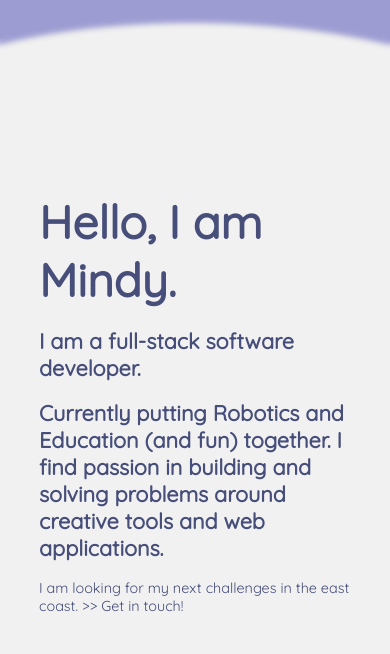
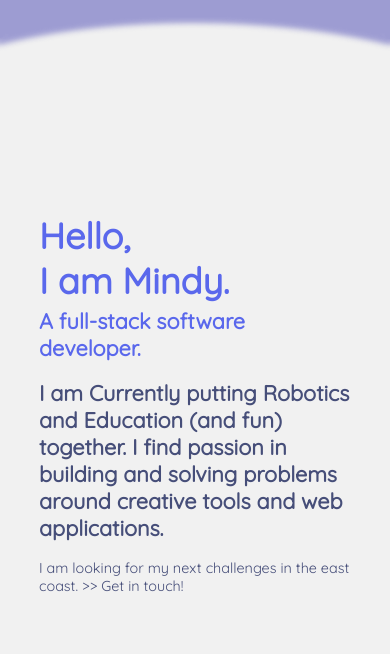
Before and after one commit to mindyBasket/git-home, a Vue app: page / in a window 390 px wide. Built offline with nearby package versions, Linux system fonts and the light colour scheme.

Commit message:
Make splash more mobile friendly

```diff
--- a/index.html
+++ b/index.html
@@ -31,15 +31,22 @@
 
 			<div class="flushed_block" id="intro">
 				<div class="content">
-					<div class="big_title">
+					<a
+						href="#"
+						class="big_title visible_normal">
 						Hello, I am Mindy.
-					</div>
+					</a>
+					<a
+						href="#"
+						class="big_title visible_mobile">
+						Hello, <br/>I am Mindy.
+					</a>
 
-					<h2>
-							I am a full-stack software developer.
+					<h2 class="stick">
+							A full-stack software developer.
 					</h2>
 					<h2>
-						Currently putting Robotics and Education (and fun) together.
+						I am Currently putting Robotics and Education (and fun) together.
 						I find passion in building and solving problems around creative tools
 						and web applications.
 					</h2>
--- a/src/css/_mainLayout.scss
+++ b/src/css/_mainLayout.scss
@@ -160,4 +160,5 @@ strong{
 			}
 		}
 	}
+
 }
--- a/src/css/_splashLayout.scss
+++ b/src/css/_splashLayout.scss
@@ -6,9 +6,36 @@
     .big_title{
         font-size: 3.2em;
         font-weight: bold;
+        color: #5a68ec;
+
+        text-decoration: none;
+    }
+    a.big_title:hover{
+        text-decoration: underline;
+    }
+
+    h2.stick{
+        margin-top: 4px;
+        color: #5a68ec;
     }
 
     h1{
         font-size: 1.5em;
     }
 }
+
+
+@media (max-width: 570px) {
+
+    #intro{
+        .big_title{
+            font-size: 2.5em;
+        }
+
+        h2{
+            font-size: 1.5em;
+        }
+    }
+
+
+}
```
Also changed, not shown: src/css/master.css.
